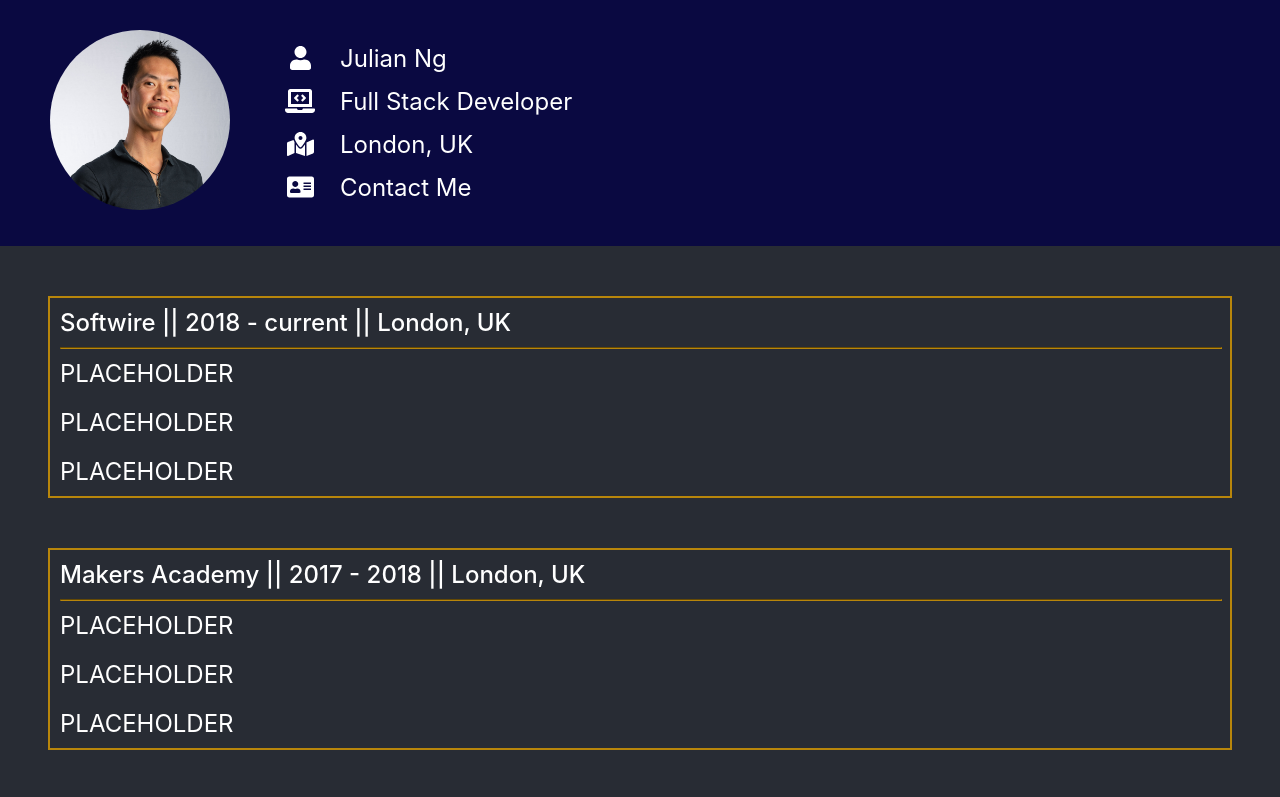
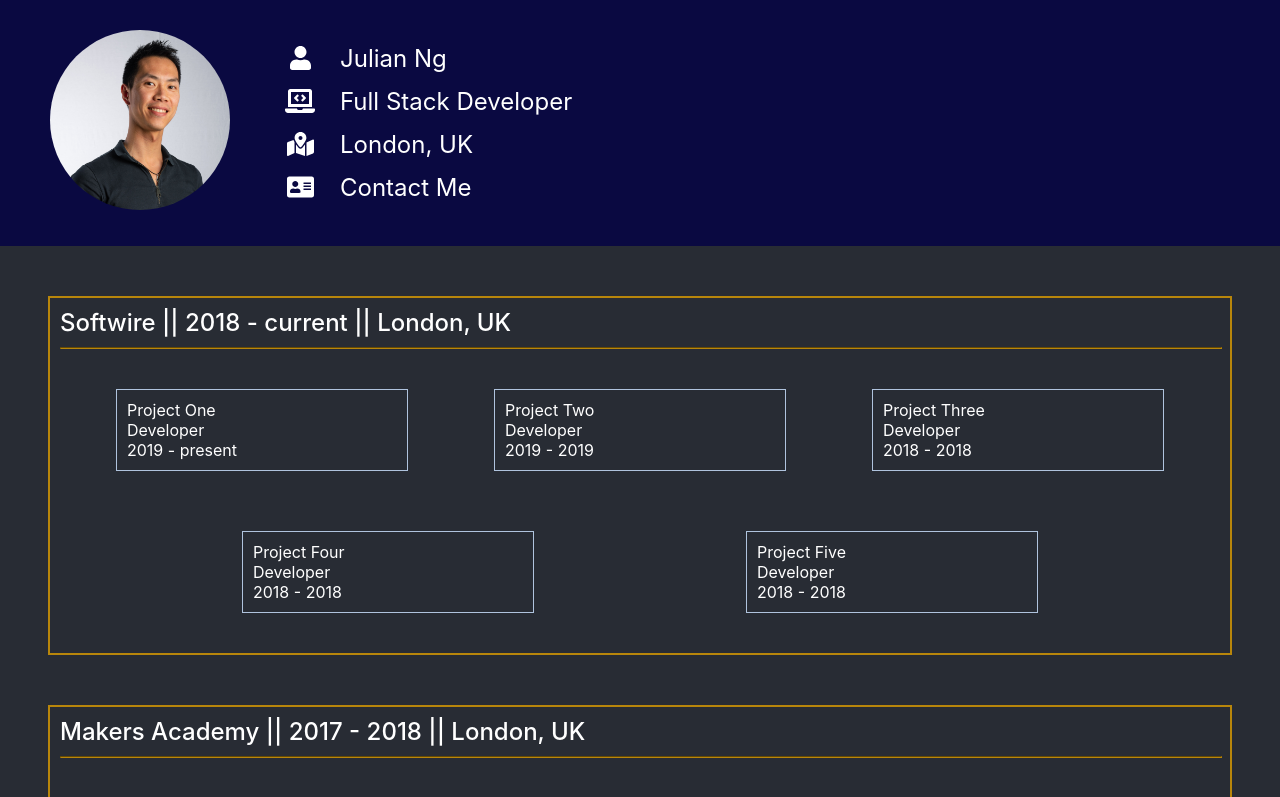
Before and after one commit to julesnuggy/cv, a React (Create React App) app: page / in a window 1280 px wide. Shown: the top 797 px of the page. Built offline with nearby package versions, Linux system fonts and the light colour scheme.

Commit message:
Add Project component

```diff
--- a/src/components/experience.tsx
+++ b/src/components/experience.tsx
@@ -1,5 +1,6 @@
 import React from 'react';
 import '../styles/experience.css';
+import Project from './project';
 
 type EmployerCardProps = {
   employer: string;
@@ -14,14 +15,12 @@ const Experience = ({employer, from, to, location}: EmployerCardProps) => (
       {employer} || {from} - {to} || {location}
     </div>
     <hr className="experience-break-line"/>
-    <div className="experience-details">
-      PLACEHOLDER
-    </div>
-    <div className="experience-details">
-      PLACEHOLDER
-    </div>
-    <div className="experience-details">
-      PLACEHOLDER
+    <div className="project-container">
+      <Project name="Project One" role="Developer" from={2019} to="present" />
+      <Project name="Project Two" role="Developer" from={2019} to={2019} />
+      <Project name="Project Three" role="Developer" from={2018} to={2018} />
+      <Project name="Project Four" role="Developer" from={2018} to={2018} />
+      <Project name="Project Five" role="Developer" from={2018} to={2018} />
     </div>
   </div>
 );
--- /dev/null
+++ b/src/components/project.tsx
@@ -0,0 +1,21 @@
+import React from 'react';
+import '../styles/project.css'
+
+type ProjectProps = {
+  name: string;
+  role: string;
+  from: number;
+  to: number | string;
+}
+
+const Project = ({name, role, from, to}: ProjectProps) => (
+  <div className="project">
+    <div className="project-details">
+      <div>{name}</div>
+      <div>{role}</div>
+      <div>{from} - {to}</div>
+    </div>
+  </div>
+);
+
+export default Project;
--- a/src/styles/experience.css
+++ b/src/styles/experience.css
@@ -12,12 +12,16 @@
     border-color: darkgoldenrod;
 }
 
-.experience-title, .experience-details {
+.experience-title {
     height: 100%;
     width: 100%;
     margin: 10px;
+    font-weight: 500;
 }
 
-.experience-title {
-    font-weight: 500;
+.project-container {
+    display: flex;
+    flex-wrap: wrap;
+    justify-content: space-evenly;
+    margin: 10px;
 }
--- /dev/null
+++ b/src/styles/project.css
@@ -0,0 +1,12 @@
+.project {
+    min-width: 25%;
+    margin: 30px;
+    border: solid 1px lightsteelblue;
+}
+
+.project-details {
+    height: 100%;
+    width: 100%;
+    margin: 10px;
+    font-size: 16px;
+}
```
